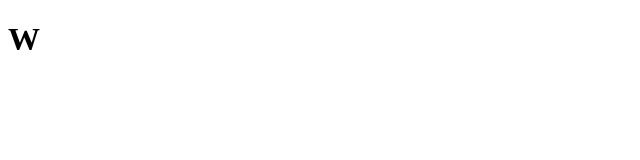
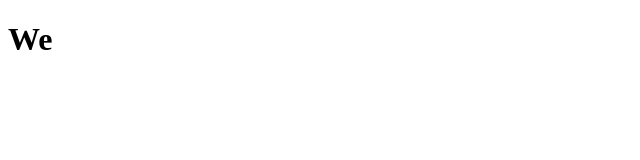
Before and after one commit to LONTSIPARFAIT/porfolio-perfect, a plain HTML site: page index.html in a window 1280 px wide. Shown: the full height of the page, 0-640 px from the left. Drawn offline with Linux system fonts and the light colour scheme.

Commit message:
first commit

```diff
--- a/index.html
+++ b/index.html
@@ -6,6 +6,6 @@
     <title>Document</title>
 </head>
 <body>
-    <h1>W</h1>
+    <h1>We</h1>
 </body>
 </html>
```
